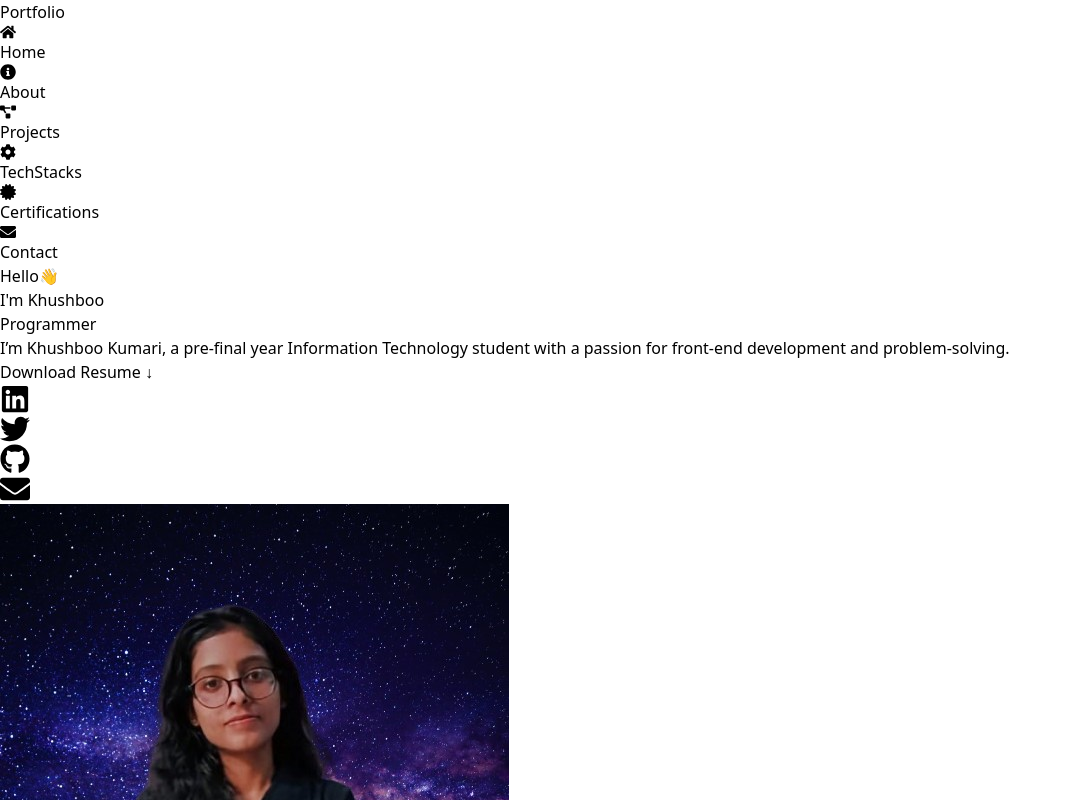
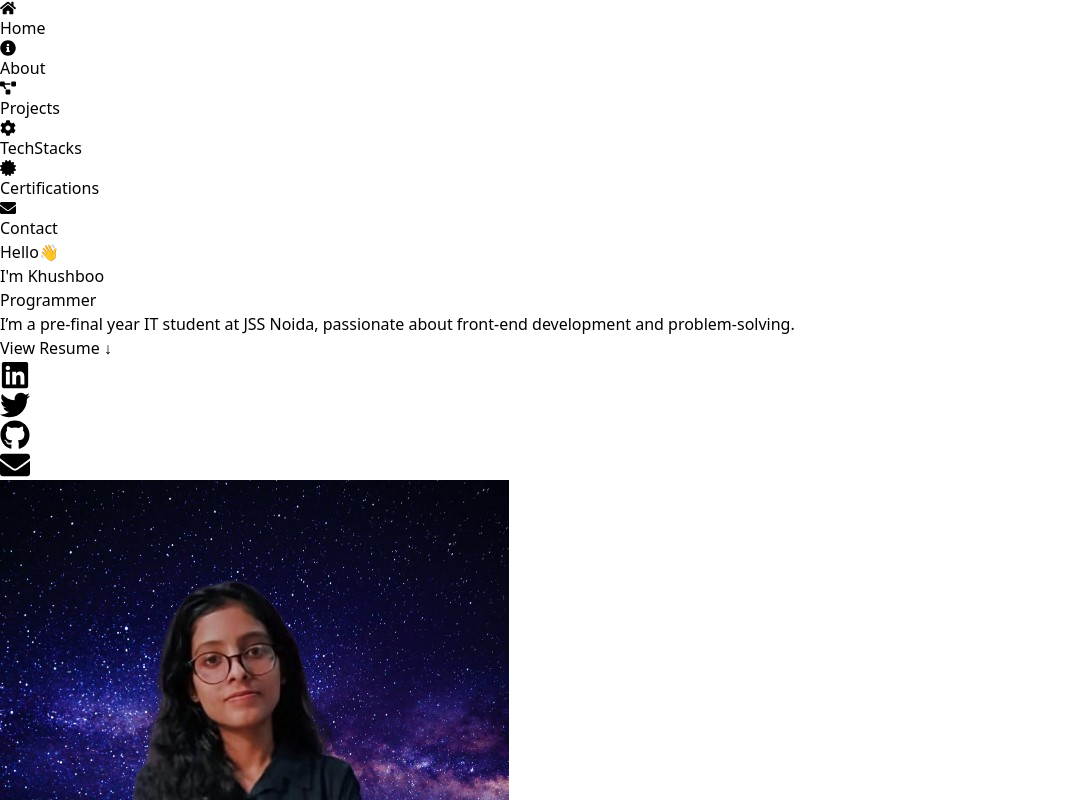
Before and after one commit to rai-Khushboo/portweb, a React (Vite) app: page / in a window 1280 px wide. Shown: the top 800 px of the page, without its empty margins (0-1071 px from the left). Built offline with nearby package versions, Linux system fonts and the light colour scheme.

Commit message:
Home , about done

```diff
--- a/src/components/Navbar.jsx
+++ b/src/components/Navbar.jsx
@@ -6,8 +6,8 @@ function Navbar() {
   return (
     <nav className="bg-gray-950  p-5">
       <div className="flex items-center justify-between container mx-auto text-lg text-white">
-        {/* P element */}
-        <p className="text-lg">Portfolio</p>
+        {/*Logo element- will add later */}
+        <p className="text-lg"></p>
 
         {/* Navigation items */}
         <ul className="hidden md:flex space-x-8 text-lg">
--- a/src/pages/About.jsx
+++ b/src/pages/About.jsx
@@ -8,7 +8,7 @@ const About = () => {
         <h1 className="text-5xl font-bold mb-5 text-white text-center">Know Who I'M</h1>
         <p className="text-lg mb-8 ">
         Hi there!, I'm <span className="font-bold">Khushboo</span> from <span className="font-bold">Ghaziabad</span> ,
-          a Frotend Web developer with a keen focus on building efficient, user-centered applications.I’m constantly refining my skills in problem-solving.
+        a Frontend Web Developer committed to building user-friendly applications and enhancing my problem-solving skills.
           <br></br><br></br>
           I actively code on LeetCode, HackerRank, and GeeksforGeeks, constantly challenging myself to deepen my understanding of algorithms and improve efficient design.
         </p>
--- a/src/pages/Contact.jsx
+++ b/src/pages/Contact.jsx
@@ -62,16 +62,16 @@ const Contact = () => {
 
       {/* Social Media Icons */}
       <div className="flex justify-center space-x-6 mt-6">
-        <a href="https://www.linkedin.com" target="_blank" rel="noopener noreferrer" className="text-gray-300 hover:text-blue-500">
+        <a href="https://www.linkedin.com/in/khushboo-kumari-b08973255/" target="_blank" rel="noopener noreferrer" className="text-gray-300 hover:text-blue-500">
           <FaLinkedin size={30} />
         </a>
-        <a href="https://www.instagram.com" target="_blank" rel="noopener noreferrer" className="text-gray-300 hover:text-pink-500">
+        <a href="https://www.instagram.com/khushboo_.rai/" target="_blank" rel="noopener noreferrer" className="text-gray-300 hover:text-pink-500">
           <FaInstagram size={30} />
         </a>
-        <a href="https://github.com" target="_blank" rel="noopener noreferrer" className="text-gray-300 hover:text-gray-400">
+        <a href="https://github.com/rai-Khushboo" target="_blank" rel="noopener noreferrer" className="text-gray-300 hover:text-gray-400">
           <FaGithub size={30} />
         </a>
-        <a href="mailto:your-email@example.com" className="text-gray-300 hover:text-red-500">
+        <a href="mailto:khushboo83687@gmail.com" className="text-gray-300 hover:text-red-500">
           <FaEnvelope size={30} />
         </a>
       </div>
--- a/src/pages/Home.jsx
+++ b/src/pages/Home.jsx
@@ -34,27 +34,32 @@ const Home = () => {
               repeat={Infinity}
             />
           </h1>
-          <p className="text-white text-lg sm:text-xl my-8 lg:text-xl">
-            I’m Khushboo Kumari, a pre-final year Information Technology student with a passion for front-end development and problem-solving.
+          <p className="text-white text-lg sm:text-xl my-8 lg:text-base/loose">
+          I’m a pre-final year IT student at JSS Noida, passionate about front-end development and problem-solving.
           </p>
           <div className='my-10'>
-            <a href="/khushbooResume.pdf" download className='px-10 py-3 w-full rounded-xl bg-gradient-to-br from-blue-600 to-blue-30000 text-white font-semibold hover:border-2 transition-transform border-blue-600'>
-              Download Resume ↓
+            <a
+              href="https://drive.google.com/file/d/1vkXngHuGSKfk2eU5XsG8LImzurO6_zGz/view?usp=sharing" // Replace with your actual Google Drive link
+              target="_blank"
+              rel="noopener noreferrer"
+              className='px-10 py-3 w-full rounded-xl bg-gradient-to-br from-blue-600 to-blue-20000 text-white font-semibold hover:border-2 transition-transform border-blue-600'
+            >
+              View Resume ↓
             </a>
           </div>
 
           {/* Social Links Section */}
             <div className="flex flex-row space-x-6 mt-6">
-              <a href="https://www.linkedin.com" target="_blank" rel="noopener noreferrer" className="text-gray-300 hover:text-blue-500">
+              <a href="https://www.linkedin.com/in/khushboo-kumari-b08973255/" target="_blank" rel="noopener noreferrer" className="text-gray-300 hover:text-blue-500">
                 <FaLinkedin size={30} />
               </a>
-              <a href="https://www.instagram.com" target="_blank" rel="noopener noreferrer" className="text-gray-300 hover:text-green-400">
+              <a href="https://x.com/khushboo_raii" target="_blank" rel="noopener noreferrer" className="text-gray-300 hover:text-green-400">
                 <FaTwitter size={30} />
               </a>
-              <a href="https://github.com" target="_blank" rel="noopener noreferrer" className="text-gray-300 hover:text-gray-500">
+              <a href="https://github.com/rai-Khushboo" target="_blank" rel="noopener noreferrer" className="text-gray-300 hover:text-gray-500">
                 <FaGithub size={30} />
               </a>
-              <a href="mailto:your-email@example.com" className="text-gray-300 hover:text-red-500">
+              <a href="mailto:khushboo83687@gmail.com" className="text-gray-300 hover:text-red-500">
                 <FaEnvelope size={30} />
               </a>
             </div>
```
